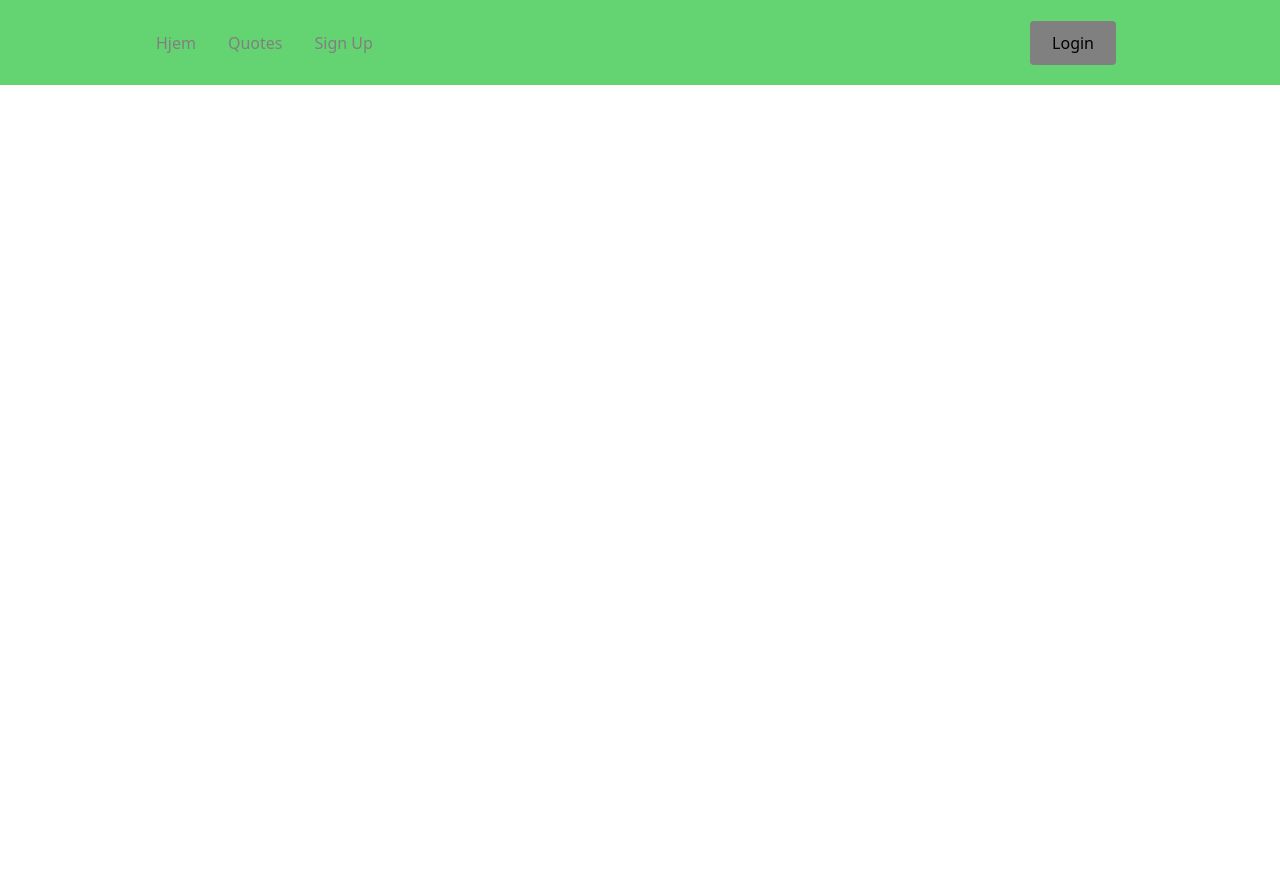
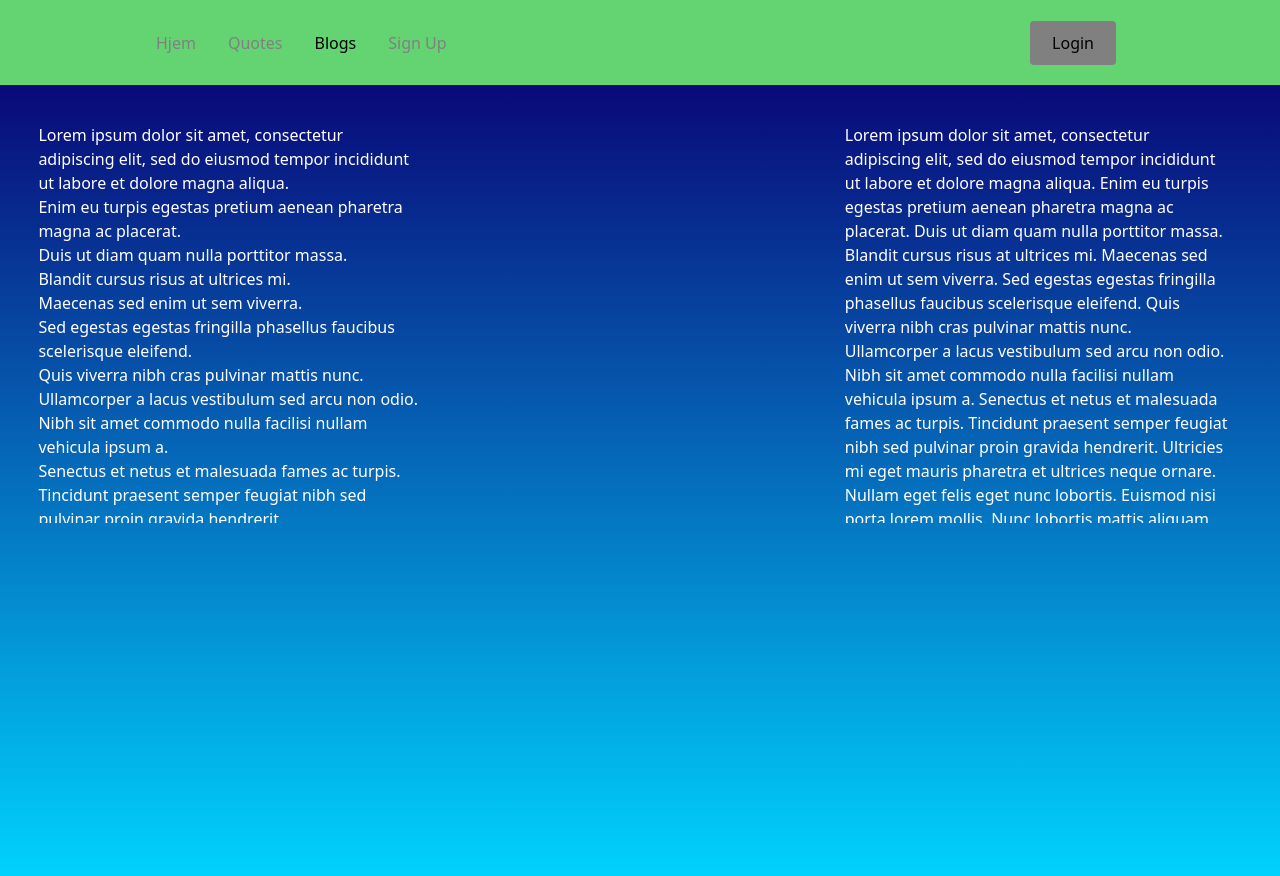
Before and after one commit to StefanGoThuen/Navbar, a React (Create React App) app: page /blogs in a window 1280 px wide. Shown: the top 876 px of the page. Before the commit the page ends 800 px from the top, so only its background shows below. Built offline with nearby package versions, Linux system fonts and the light colour scheme.

Commit message:
lagt til blogs side for testing

```diff
--- a/src/components/Navbar/index.js
+++ b/src/components/Navbar/index.js
@@ -25,10 +25,10 @@ const Navbar = () => {
           </NavLink>
           <NavLink to="/team" activeStyle>
             Teams
-          </NavLink>
+          </NavLink>*/
           <NavLink to="/blogs" activeStyle>
             Blogs
-          </NavLink> */}
+          </NavLink> }
           <NavLink to="/sign-up" activeStyle>
             Sign Up
           </NavLink>
--- a/src/pages/blogs.js
+++ b/src/pages/blogs.js
@@ -2,7 +2,51 @@ import React from "react";
 
 const Blogs = () => {
   return (
-    <div className="Navknapp">
+    <div className="Navknapp" >
+      <p1 className="textBlogsLeft">
+        Lorem ipsum dolor sit amet, consectetur adipiscing elit, sed do eiusmod tempor incididunt ut labore et dolore magna aliqua.<br />
+        Enim eu turpis egestas pretium aenean pharetra magna ac placerat.<br />
+        Duis ut diam quam nulla porttitor massa. <br />
+        Blandit cursus risus at ultrices mi. <br />
+        Maecenas sed enim ut sem viverra. <br />
+        Sed egestas egestas fringilla phasellus faucibus scelerisque eleifend. <br />
+        Quis viverra nibh cras pulvinar mattis nunc.<br />
+        Ullamcorper a lacus vestibulum sed arcu non odio. <br />
+        Nibh sit amet commodo nulla facilisi nullam vehicula ipsum a. <br />
+        Senectus et netus et malesuada fames ac turpis. <br />
+        Tincidunt praesent semper feugiat nibh sed pulvinar proin gravida hendrerit. <br />
+        Ultricies mi eget mauris pharetra et ultrices neque ornare.<br />
+        Nullam eget felis eget nunc lobortis. <br />
+        Euismod nisi porta lorem mollis. <br />
+        Nunc lobortis mattis aliquam faucibus purus in. <br />
+        Pharetra convallis posuere morbi leo urna molestie at. <br />
+        Commodo nulla facilisi nullam vehicula ipsum a arcu cursus. <br />
+        Blandit libero volutpat sed cras ornare arcu. <br />
+        Adipiscing commodo elit at imperdiet. <br />
+        Congue eu consequat ac felis donec et odio. <br />
+        Mattis ullamcorper velit sed ullamcorper. <br />
+        Gravida arcu ac tortor dignissim convallis. <br />
+        Eget mi proin sed libero enim sed faucibus turpis in. <br />
+        Penatibus et magnis dis parturient montes nascetur.<br />
+        Aliquam id diam maecenas ultricies. <br />
+      </p1>
+      <p1 className="textBlogsRight">
+        Lorem ipsum dolor sit amet, consectetur adipiscing elit, sed do eiusmod tempor incididunt ut labore et dolore magna aliqua. Enim eu turpis egestas pretium aenean pharetra magna ac placerat. Duis ut diam quam nulla porttitor massa. Blandit cursus risus at ultrices mi. Maecenas sed enim ut sem viverra. Sed egestas egestas fringilla phasellus faucibus scelerisque eleifend. Quis viverra nibh cras pulvinar mattis nunc. Ullamcorper a lacus vestibulum sed arcu non odio. Nibh sit amet commodo nulla facilisi nullam vehicula ipsum a. Senectus et netus et malesuada fames ac turpis. Tincidunt praesent semper feugiat nibh sed pulvinar proin gravida hendrerit. Ultricies mi eget mauris pharetra et ultrices neque ornare.
+
+        Nullam eget felis eget nunc lobortis. Euismod nisi porta lorem mollis. Nunc lobortis mattis aliquam faucibus purus in. Pharetra convallis posuere morbi leo urna molestie at. Commodo nulla facilisi nullam vehicula ipsum a arcu cursus. Blandit libero volutpat sed cras ornare arcu. Adipiscing commodo elit at imperdiet. Congue eu consequat ac felis donec et odio. Mattis ullamcorper velit sed ullamcorper. Gravida arcu ac tortor dignissim convallis. Eget mi proin sed libero enim sed faucibus turpis in. Penatibus et magnis dis parturient montes nascetur.
+
+        Aliquam id diam maecenas ultricies. Natoque penatibus et magnis dis parturient montes. Vel quam elementum pulvinar etiam non quam lacus suspendisse. Id donec ultrices tincidunt arcu non sodales neque. Donec ultrices tincidunt arcu non sodales neque sodales ut etiam. Et molestie ac feugiat sed. Ac odio tempor orci dapibus ultrices in. Varius sit amet mattis vulputate enim nulla aliquet porttitor lacus. Sapien et ligula ullamcorper malesuada. Porttitor leo a diam sollicitudin tempor id eu nisl. Nec ultrices dui sapien eget mi. Eu consequat ac felis donec et odio pellentesque diam volutpat. Morbi tristique senectus et netus et malesuada fames ac turpis. Mattis rhoncus urna neque viverra justo nec ultrices. Mattis molestie a iaculis at erat pellentesque. Amet massa vitae tortor condimentum lacinia quis vel eros. Magna etiam tempor orci eu lobortis. Velit ut tortor pretium viverra suspendisse potenti nullam ac. Lectus sit amet est placerat in.
+
+        Risus at ultrices mi tempus imperdiet nulla malesuada pellentesque elit. Lectus nulla at volutpat diam ut venenatis tellus. Elementum tempus egestas sed sed risus pretium quam vulputate. Dignissim convallis aenean et tortor at. Sagittis vitae et leo duis ut diam quam nulla. Augue eget arcu dictum varius. Non tellus orci ac auctor augue mauris augue. Arcu felis bibendum ut tristique. Placerat duis ultricies lacus sed. Interdum posuere lorem ipsum dolor sit amet consectetur adipiscing elit. Scelerisque eleifend donec pretium vulputate sapien nec sagittis. Lectus nulla at volutpat diam ut venenatis tellus in. Quam vulputate dignissim suspendisse in est ante in nibh. Ipsum suspendisse ultrices gravida dictum fusce ut placerat. Ridiculus mus mauris vitae ultricies leo integer malesuada nunc vel. Velit scelerisque in dictum non. Sagittis eu volutpat odio facilisis mauris sit amet.
+
+        Pulvinar mattis nunc sed blandit libero volutpat sed. Vulputate eu scelerisque felis imperdiet proin fermentum leo vel orci. Id cursus metus aliquam eleifend mi in. Risus pretium quam vulputate dignissim suspendisse in est ante. Morbi leo urna molestie at elementum eu. Blandit volutpat maecenas volutpat blandit aliquam etiam. Aliquet risus feugiat in ante metus dictum at. Leo in vitae turpis massa. Enim ut sem viverra aliquet eget sit. Faucibus purus in massa tempor nec feugiat nisl. Augue neque gravida in fermentum. Sit amet massa vitae tortor condimentum lacinia quis vel. Suspendisse in est ante in nibh. Eget mi proin sed libero enim sed faucibus. Bibendum est ultricies integer quis auctor elit sed. Vel pharetra vel turpis nunc eget lorem.
+
+        Id neque aliquam vestibulum morbi. Sem fringilla ut morbi tincidunt. Volutpat commodo sed egestas egestas fringilla phasellus faucibus scelerisque eleifend. Nisl pretium fusce id velit. Feugiat vivamus at augue eget arcu dictum varius duis. Egestas integer eget aliquet nibh praesent. Pellentesque massa placerat duis ultricies lacus sed turpis tincidunt. Sit amet purus gravida quis blandit turpis cursus in hac. Morbi leo urna molestie at elementum eu facilisis sed. Urna nec tincidunt praesent semper. Aliquam malesuada bibendum arcu vitae elementum curabitur vitae nunc. Ac feugiat sed lectus vestibulum mattis ullamcorper velit. Odio ut enim blandit volutpat. Convallis convallis tellus id interdum velit laoreet. Habitasse platea dictumst quisque sagittis purus. Eu feugiat pretium nibh ipsum consequat nisl. Metus vulputate eu scelerisque felis imperdiet proin fermentum. Elementum pulvinar etiam non quam lacus suspendisse faucibus interdum.
+
+        Viverra aliquet eget sit amet tellus cras adipiscing enim eu. Consectetur libero id faucibus nisl tincidunt eget. Amet facilisis magna etiam tempor orci eu lobortis elementum nibh. Leo vel orci porta non pulvinar neque laoreet suspendisse interdum. Adipiscing vitae proin sagittis nisl. Ridiculus mus mauris vitae ultricies leo integer malesuada nunc. Convallis convallis tellus id interdum velit laoreet id donec. Sit amet risus nullam eget felis eget nunc lobortis. Dictum at tempor commodo ullamcorper a lacus vestibulum sed arcu. Laoreet id donec ultrices tincidunt arcu non sodales neque sodales. In dictum non consectetur a erat nam at. Magna eget est lorem ipsum dolor. Et odio pellentesque diam volutpat. Tristique senectus et netus et malesuada fames ac turpis. Volutpat commodo sed egestas egestas fringilla phasellus. Dapibus ultrices in iaculis nunc sed augue lacus viverra. Enim ut sem viverra aliquet eget.
+
+        Viverra justo nec ultrices dui sapien eget mi proin sed. Tempor orci eu lobortis elementum. Mattis vulputate enim nulla aliquet porttitor lacus luctus. Risus sed vulputate odio ut enim. Tortor id aliquet lectus proin. Enim sed faucibus turpis in eu mi bibendum neque egestas. Sed augue lacus viverra vitae congue eu consequat ac felis. Morbi non arcu risus quis varius quam quisque id diam. Eu scelerisque felis imperdiet proin fermentum. Vel pretium lectus quam id.
+      </p1>
     </div>
   );
 };
--- a/src/pages/styles.css
+++ b/src/pages/styles.css
@@ -2,9 +2,29 @@
 @import "tailwindcss/components";
 @import "tailwindcss/utilities";
 
+:root {
+  font-family: Inter, system-ui, Avenir, Helvetica, Arial, sans-serif;
+  line-height: 1.5;
+  font-weight: 400;
+
+  color-scheme: light dark;
+  color: rgba(255, 255, 255, 0.87);
+  background-color: #242424;
+
+  font-synthesis: none;
+  text-rendering: optimizeLegibility;
+  -webkit-font-smoothing: antialiased;
+  -moz-osx-font-smoothing: grayscale;
+  -webkit-text-size-adjust: 100%;
+}
+
 .Navknapp{
-    display: "flex";
-    height: "100vh";
+    height: 100%;
+    background: linear-gradient(rgba(9, 9, 121, 100),
+            rgba(0, 212, 255, 100));
+    background-size: cover;
+    background-position: center;
+    display: flex;
 }
 
 .form_container{
@@ -39,8 +59,28 @@
 .hovedtext {
     color: white;
     text-align: center;
+}
 
+.textBlogsLeft {
+    color: rgb(255, 255, 255);
+    text-align: left;
+    margin-top: 3%;
+    margin-left: 3%;
+    height: 50%;
+        width: 30%;
+        overflow: auto;
 }
+
+.textBlogsRight {
+    color: rgb(255, 255, 255);
+    text-align: left;
+    margin-top: 3%;
+    margin-left: 33%;
+    height: 50%;
+    width: 30%;
+    overflow: auto;
+}
+
 .liste{
     color: white;
     text-align: left;
```
